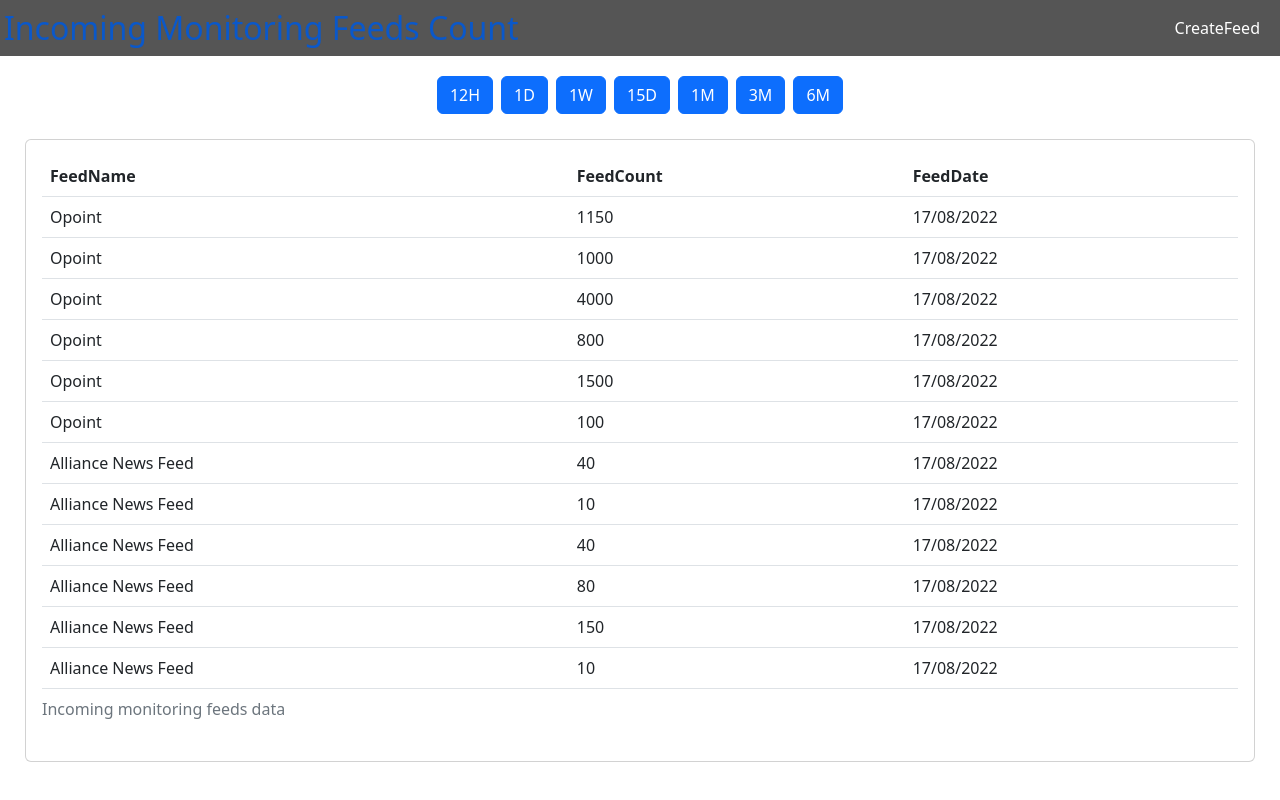
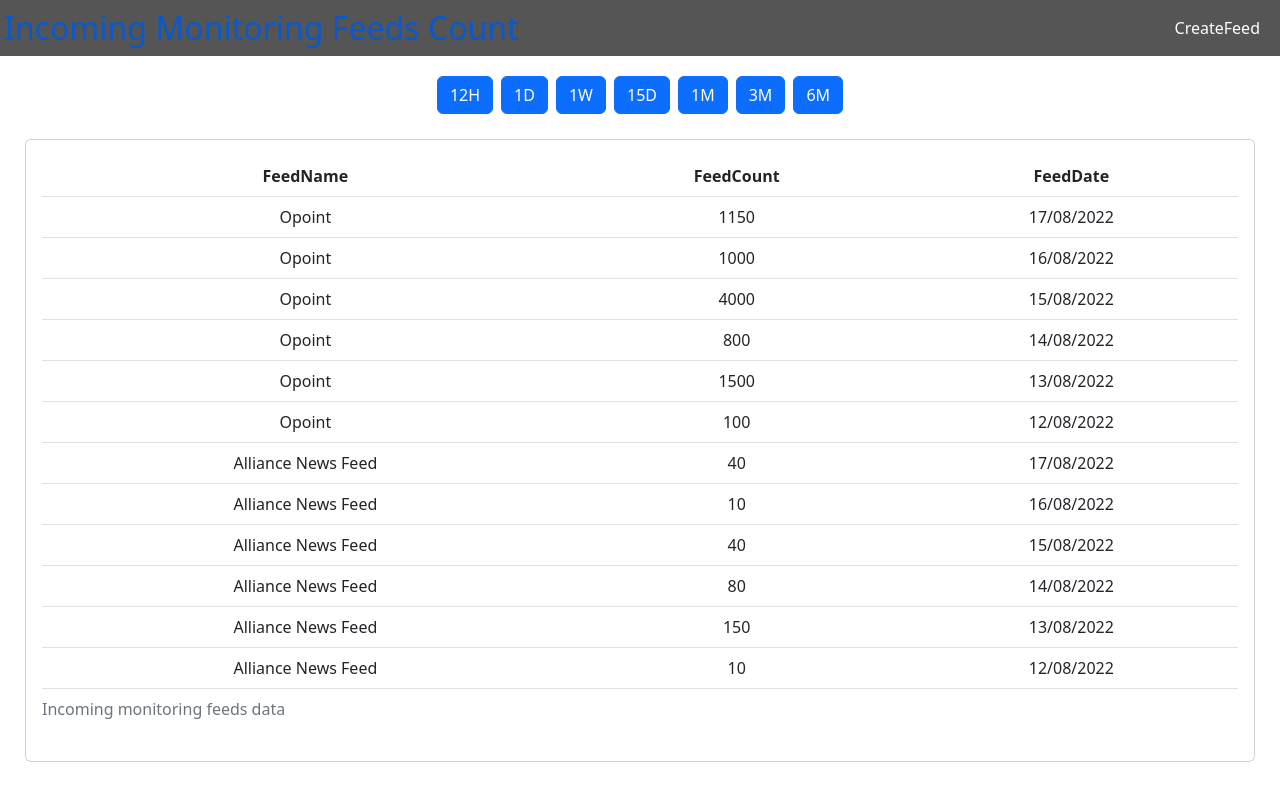
Before and after one commit to charan-accion/FeedsCount, a React (Create React App) app: page / in a window 1280 px wide. Shown: the top 800 px of the page. Built offline with nearby package versions, Linux system fonts and the light colour scheme.

Commit message:
added conditions for btn clicks

```diff
--- a/src/Json/oneWeekData.json
+++ b/src/Json/oneWeekData.json
@@ -10,35 +10,35 @@
             },
             {
                 "feedName": "Opoint",
-                "date": "17/08/2022",
+                "date": "16/08/2022",
                 "feedCode": "B",
                 "key": "4h",
                 "feedCount": 1000
             },
             {
                 "feedName": "Opoint",
-                "date": "17/08/2022",
+                "date": "15/08/2022",
                 "feedCode": "B",
                 "key": "6h",
                 "feedCount": 4000
             },
             {
                 "feedName": "Opoint",
-                "date": "17/08/2022",
+                "date": "14/08/2022",
                 "feedCode": "B",
                 "key": "8h",
                 "feedCount": 800
             },
             {
                 "feedName": "Opoint",
-                "date": "17/08/2022",
+                "date": "13/08/2022",
                 "feedCode": "B",
                 "key": "10h",
                 "feedCount": 1500
             },
             {
                 "feedName": "Opoint",
-                "date": "17/08/2022",
+                "date": "12/08/2022",
                 "feedCode": "B",
                 "key": "12h",
                 "feedCount": 100
@@ -58,35 +58,35 @@
                 "key": "4h",
                 "feedCount": 10,
                 "feedName": "Alliance News Feed",
-                "date": "17/08/2022",
+                "date": "16/08/2022",
                 "feedCode": "B"
             },
             {
                 "key": "6h",
                 "feedCount": 40,
                 "feedName": "Alliance News Feed",
-                "date": "17/08/2022",
+                "date": "15/08/2022",
                 "feedCode": "B"
             },
             {
                 "key": "8h",
                 "feedCount": 80,
                 "feedName": "Alliance News Feed",
-                "date": "17/08/2022",
+                "date": "14/08/2022",
                 "feedCode": "B"
             },
             {
                 "key": "10h",
                 "feedCount": 150,
                 "feedName": "Alliance News Feed",
-                "date": "17/08/2022",
+                "date": "13/08/2022",
                 "feedCode": "B"
             },
             {
                 "key": "12h",
                 "feedCount": 10,
                 "feedName": "Alliance News Feed",
-                "date": "17/08/2022",
+                "date": "12/08/2022",
                 "feedCode": "B"
             }
         ]
--- a/src/component/LineChart.js
+++ b/src/component/LineChart.js
@@ -20,15 +20,14 @@ function ChartData() {
 
   const [data, SetData] = useState(oneWeekData);
   //let [tdata, TSetData] = useState([]);
-  let tabledata =[];
-      data.map((a,b) => {
-        a.data.map((x,y) => {
-        tabledata.push(x);
-      })
-      })
-      console.log("test",tabledata)
+
    function handleClick(e) {
+    if(e.target.id === "A")
+    SetData(mockData);
+    if(e.target.id === "B")
     SetData(oneDayData);
+    if(e.target.id === "C")
+    SetData(oneWeekData);
   }
   return (
     <div className="row">
@@ -63,7 +62,7 @@ function ChartData() {
         <Card>
           <Card.Body>
             <Table caption="Incoming monitoring feeds data"
-              data={tabledata}
+              data={data}
               columns={columns}>
 
             </Table>
--- a/src/component/Table.js
+++ b/src/component/Table.js
@@ -1,16 +1,16 @@
-//import { useState } from "react";
+import { useState } from "react";
 import TableBody from "./TableBody";
 import TableHead from "./TableHead";
 
 const Table = ({ caption, data, columns }) => {
-  //const [tableData, handleSorting] = useState(data, columns);
-//console.log("data",tableData);
+  const [tableData, handleSorting] = useState(data, columns);
+console.log("data",tableData);
   return (
     <>
       <table className="table">
         <caption>{caption}</caption>
-        <TableHead {...{ columns }} />
-        <TableBody {...{ columns, data }} />
+        <TableHead {...{ columns, handleSorting }} />
+        <TableBody {...{ columns, tableData}} />
       </table>
     </>
   );
--- a/src/component/TableBody.js
+++ b/src/component/TableBody.js
@@ -1,13 +1,20 @@
 
 
-const TableBody = ({ data, columns }) => {
+const TableBody = ({ tableData, columns }) => {
+  let tabledata =[];
+  tableData.map((a,b) => {
+    a.data.map((x,y) => {
+    tabledata.push(x);
+  })
+  })
+  console.log("test",tabledata)
     return (
       <tbody>
-        {data.map((tabledata,key) => {
+        {tabledata.map((tabledata1,key) => {
           return (
             <tr key={key}>
               {columns.map(({ accessor }) => {
-                const tData = tabledata[accessor] ? tabledata[accessor] : "——";
+                const tData = tabledata1[accessor] ? tabledata1[accessor] : "——";
                 return <td>{tData}</td>;
 
               })}
--- a/src/index.css
+++ b/src/index.css
@@ -4,3 +4,7 @@ body {
   -webkit-font-smoothing: antialiased;
   -moz-osx-font-smoothing: grayscale;
 }
+
+.table {
+  text-align: center;
+}
```
